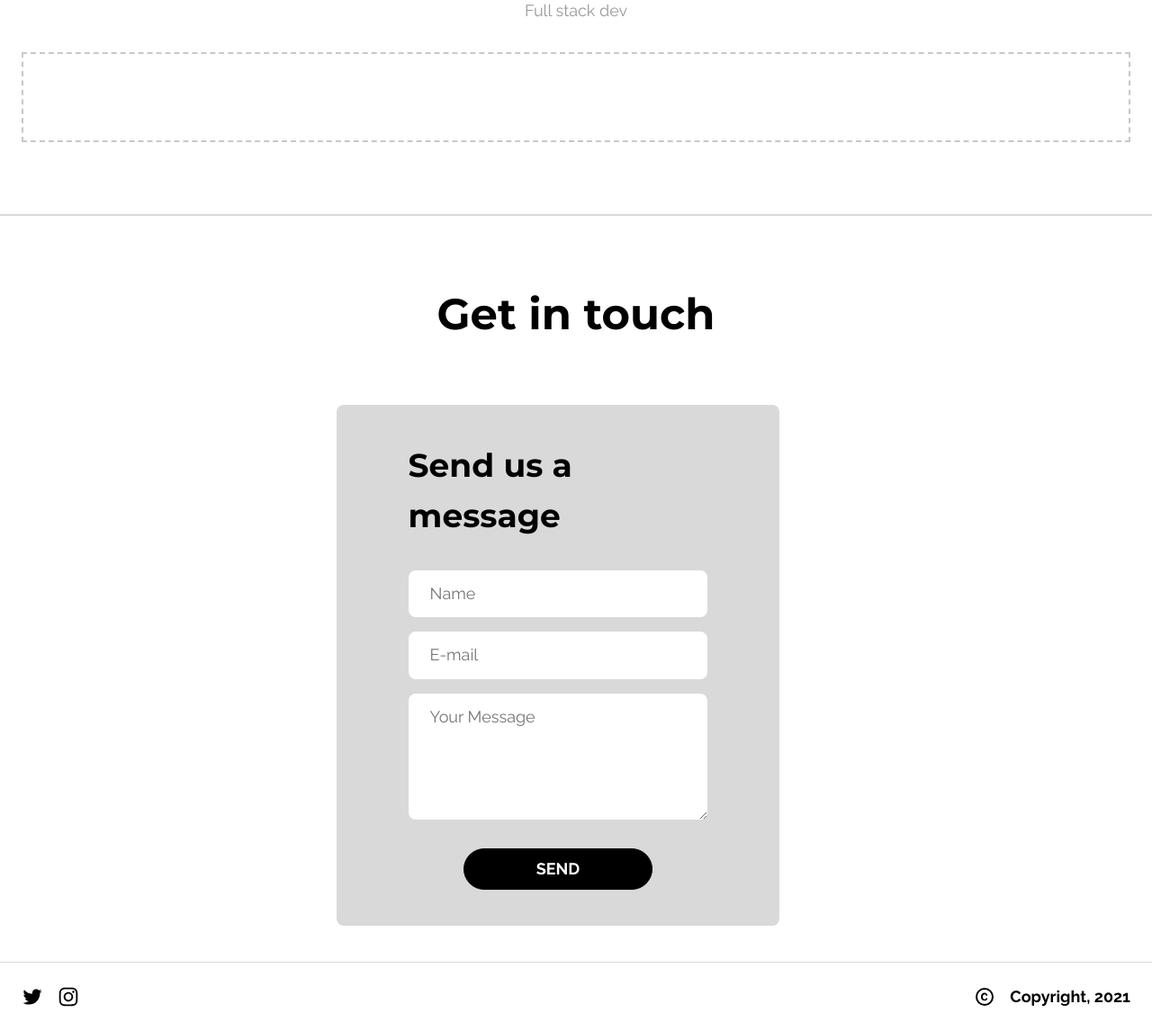
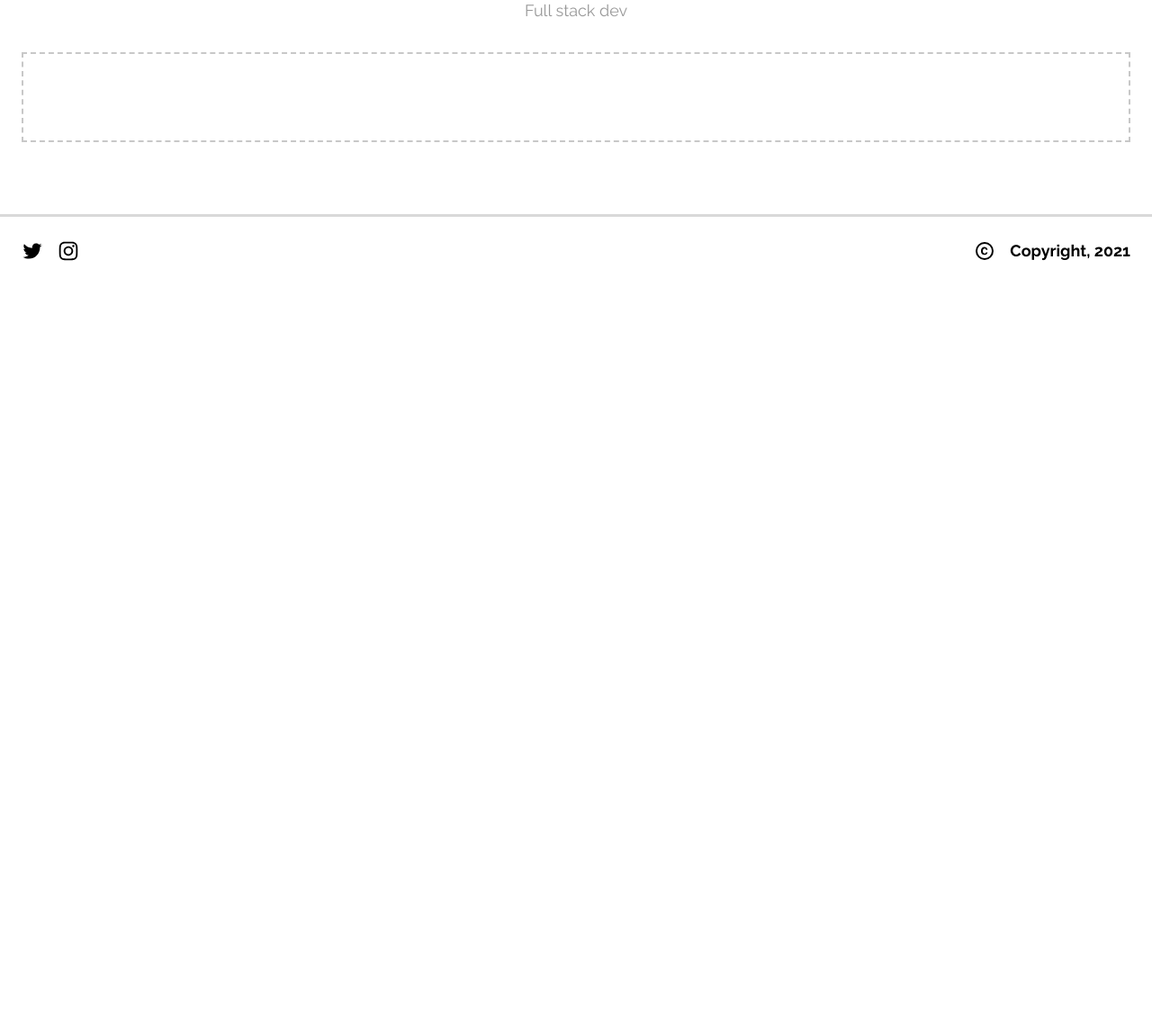
Before and after one commit to a3l6/SnowDayAlerts_v2, a Flask app: page / in a window 1280 px wide. Shown: the part 2331-3477 px from the top of the page at 90% size. After the commit the page ends 2621 px from the top, so only its background shows below. Run offline with Flask 2, Linux system fonts and the light colour scheme; parts of the project's set-up code (start-up, migrations or seed data) failed here and were passed over.

Commit message:
Release 1.0

```diff
--- a/main.py
+++ b/main.py
@@ -136,6 +136,8 @@ def admin():
   if request.method == "POST":
     message = request.form["admininput"]
     messaging.send_admin_message(message)
+    flash("Message Sent!")
+    flash(f"Message: {message}")
     return render_template("admin.html")
   else:
     try:
--- a/messaging.py
+++ b/messaging.py
@@ -43,7 +43,7 @@ def send_admin_message(message: str):
     print(message)
     for user in usersinfo:
         if user["phone"] != "admin":
-            message = client.messages.create(
+            twilliomessage = client.messages.create(
                                             body= message,
                                             from_=twilionum,
                                             to=user["phone"]
--- a/templates/index.html
+++ b/templates/index.html
@@ -253,33 +253,6 @@
         </div>
         <div class="home-section-separator1"></div>
         <div class="home-section-separator2"></div>
-        <div class="home-get-in-touch">
-          <h2 class="home-text15 section-Heading">Get in touch</h2>
-          <div class="home-content-container1">
-            <div class="home-form-container">
-              <span class="home-heading4 bigCard-Heading">
-                Send us a message
-              </span>
-              <input
-                type="text"
-                required="true"
-                placeholder="Name"
-                class="home-name1 input"
-              />
-              <input
-                type="text"
-                required="true"
-                placeholder="E-mail"
-                class="home-email input"
-              />
-              <textarea
-                placeholder="Your Message"
-                class="home-message textarea"
-              ></textarea>
-              <button class="home-cta-btn2 anchor button">SEND</button>
-            </div>
-          </div>
-        </div>
         <div class="home-section-separator3"></div>
         <div class="home-footer-container">
           <div class="home-footer">
--- a/templates/login.html
+++ b/templates/login.html
@@ -68,7 +68,7 @@ Author URL: http://w3layouts.com
                                             <input type="checkbox" id="remember" name="remember" value="remember">
                                             <label for="remember"> Remember me?</label>
                                         </div>
-                                        <a href="#url" class="forgot">Forgot Password?</a>
+
                                     </div>
 
                                     <div class="copy-right" style="margin-top: 3%;">
```
Also changed, not shown: templates/admin.html (+7 -0 lines).
